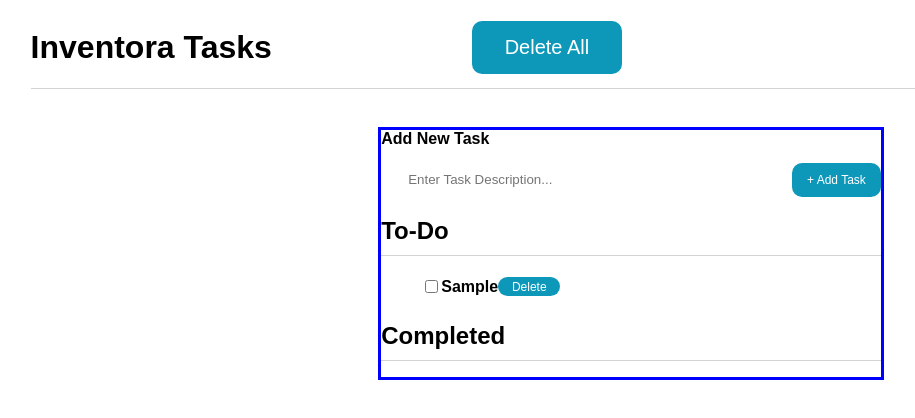
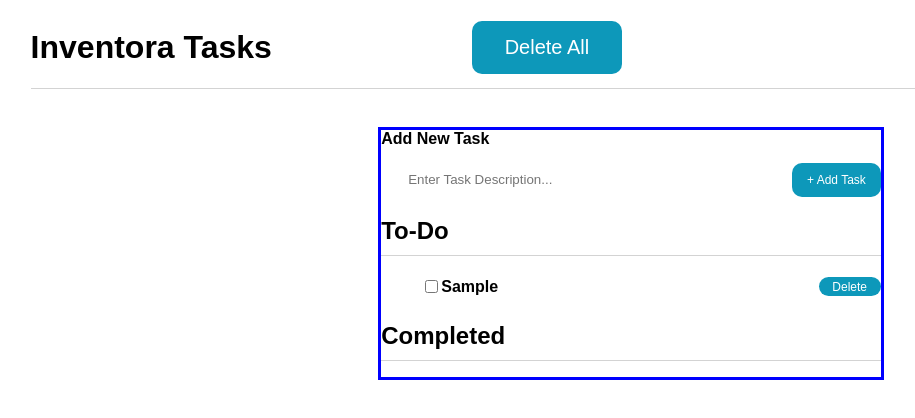
Before and after one commit to adamhinton/inv-todo, a React (Create React App) app: page / in a window 1280 px wide. Both pictures are taken after typing "Sample" into the empty fields and a click on the button "+ Add Task". Shown: the top 418 px of the page, without its empty margins (9-924 px from the left). Built offline with nearby package versions, Linux system fonts and the light colour scheme.

Commit message:
add space bw delete button and rest of li

```diff
--- a/src/components/SingleTodoItem.js
+++ b/src/components/SingleTodoItem.js
@@ -11,6 +11,7 @@
   const { completed, todoItem, setTodoList, todoList, index } = props;
   return (
     <StyledListItem>
+      <StyledTextAndCheckbox>
         <input
           type="checkbox"
           data-testid="todo-checkbox"
@@ -26,6 +27,7 @@
         ></input>
 
         <h4>{todoItem.text}</h4>
+      </StyledTextAndCheckbox>
 
       <StyledButton
         onClick={() => {
@@ -39,14 +41,6 @@
 };
 
 export default SingleTodoitem;
-
-const StyledListItem = styled.li`
-  list-style-type: none;
-  display: flex;
-  flex-direction: row;
-  align-items: center;
-  height: 30px;
-`;
 
 const listItemCheckboxToggleCompleted = (
   todoItem,
@@ -70,6 +64,15 @@
   setTodoList(currentTodoList);
 };
 
+const StyledListItem = styled.li`
+  list-style-type: none;
+  display: flex;
+  flex-direction: row;
+  align-items: center;
+  height: 30px;
+  justify-content: space-between;
+`;
+
 const StyledButton = styled.button`
   border: none;
   background-color: #0d98ba;
@@ -80,5 +83,10 @@
   height: 50%;
   display: flex;
   align-items: center;
-  /* margin-left: 100%; */
 `;
+
+const StyledTextAndCheckbox = styled.div`
+  display: flex;
+  flex-direction: row;
+  align-items: center;
+`;
```
Lines whose indentation alone changed are shown as unchanged.
